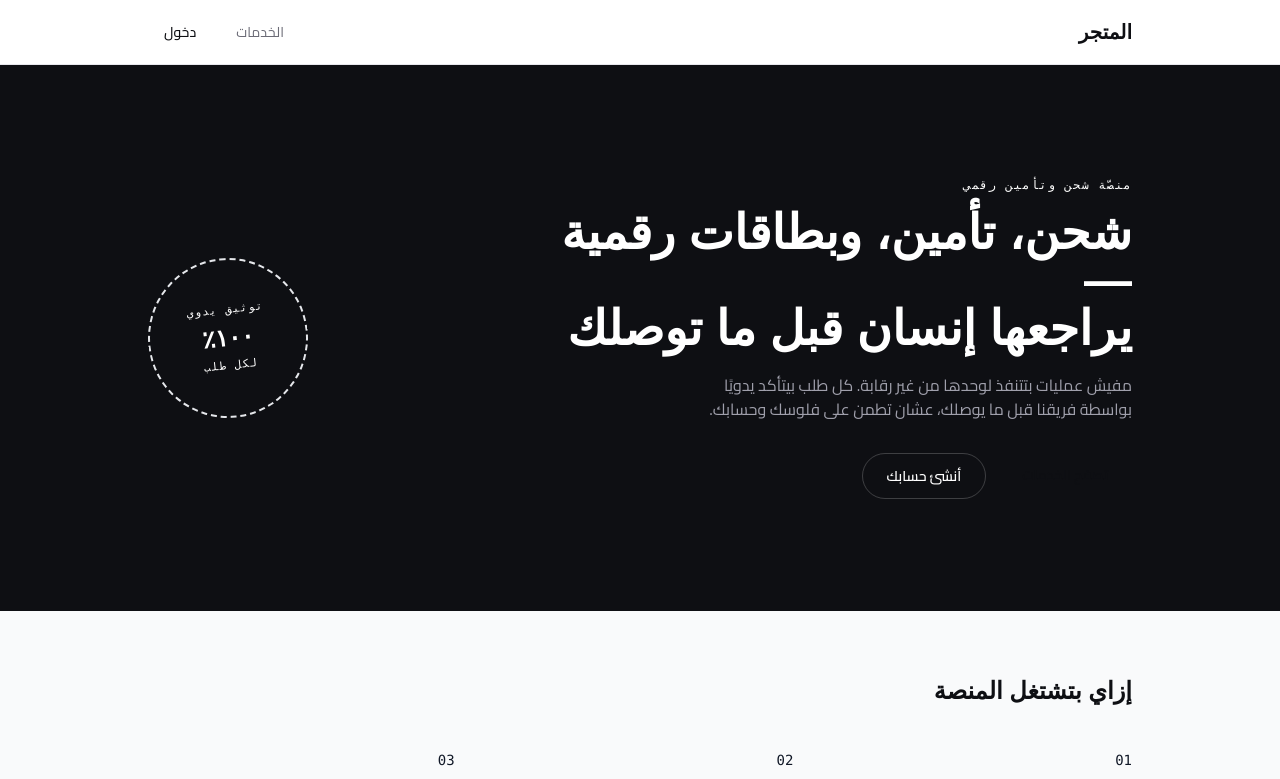
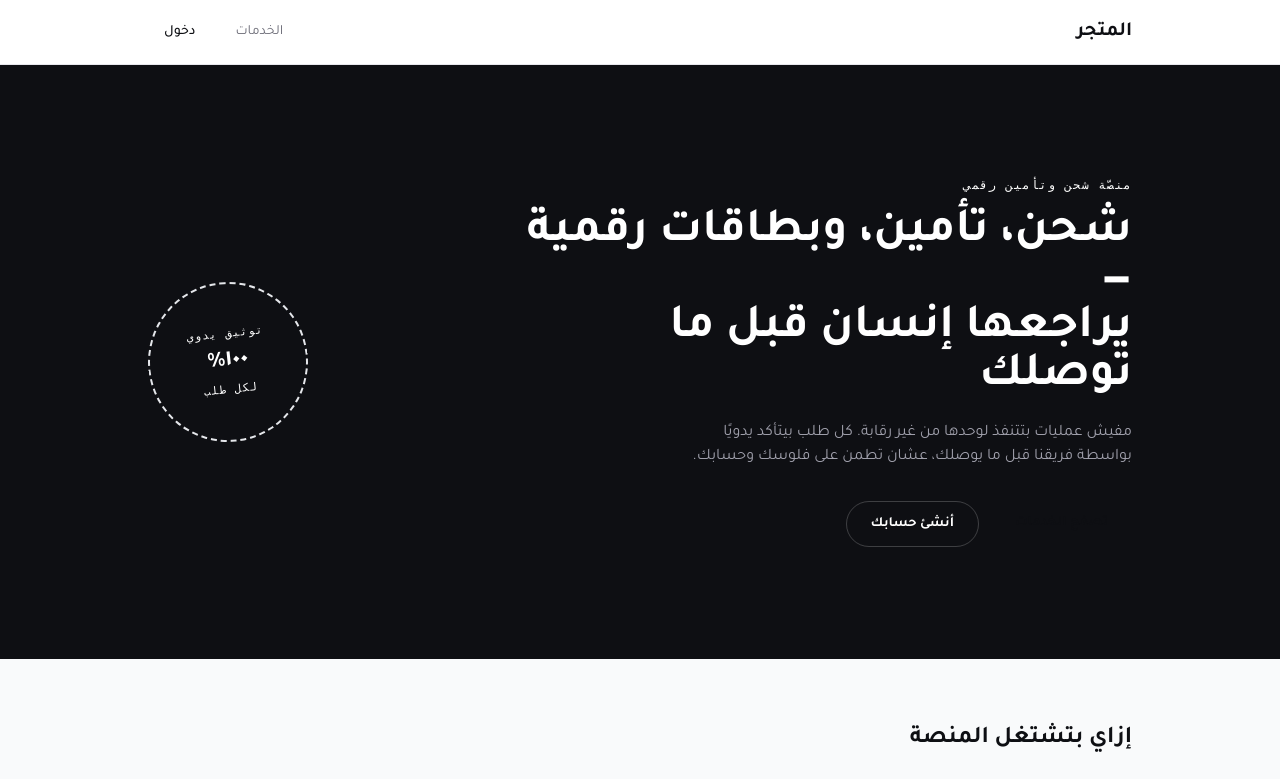
Before and after one commit to MOHV484/manual-fulfillment-store.com, a Next.js app in the folder frontend/: page / in a window 1280 px wide. Shown: the top 779 px of the page. Built offline with nearby package versions, Linux system fonts and the light colour scheme; no server answers.

Commit message:
Change font to Tajawal and update color styles
Updated font family and color scheme in globals.css.

```diff
--- a/frontend/src/app/globals.css
+++ b/frontend/src/app/globals.css
@@ -1,4 +1,4 @@
-@import url('https://fonts.googleapis.com/css2?family=El+Messiri:wght@500;600;700&family=Cairo:wght@400;500;600;700&family=IBM+Plex+Mono:wght@400;500;600&display=swap');
+@import url('https://fonts.googleapis.com/css2?family=Tajawal:wght@400;500;700;800;900&display=swap');
 
 @tailwind base;
 @tailwind components;
@@ -11,7 +11,7 @@
 }
 
 body {
-  font-family: "Cairo", sans-serif;
-  background-color: #fbf8f2;
-  color: #12141c;
+  font-family: "Tajawal", sans-serif;
+  background-color: #ffffff;
+  color: #0e0f13;
 }
```
